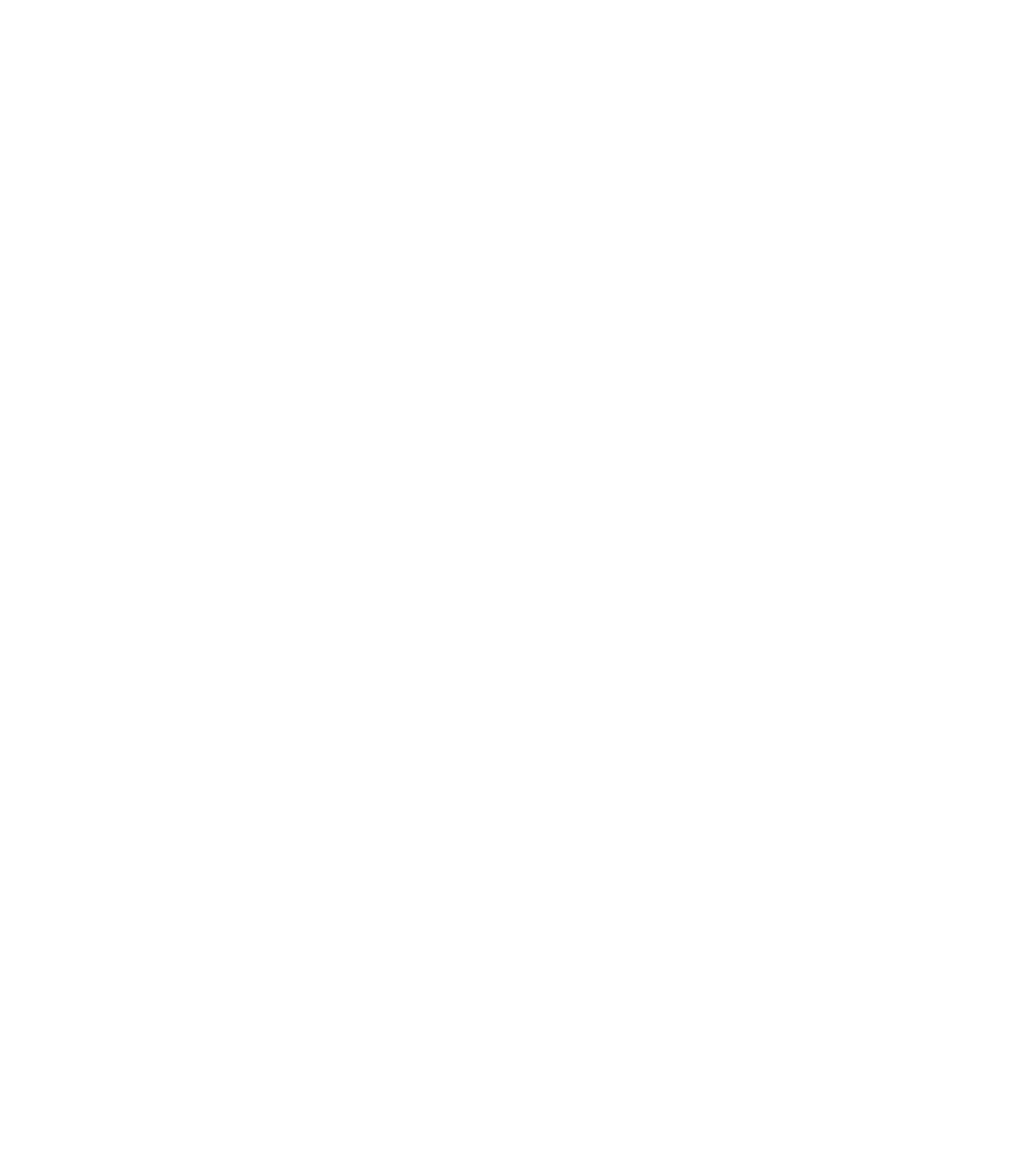
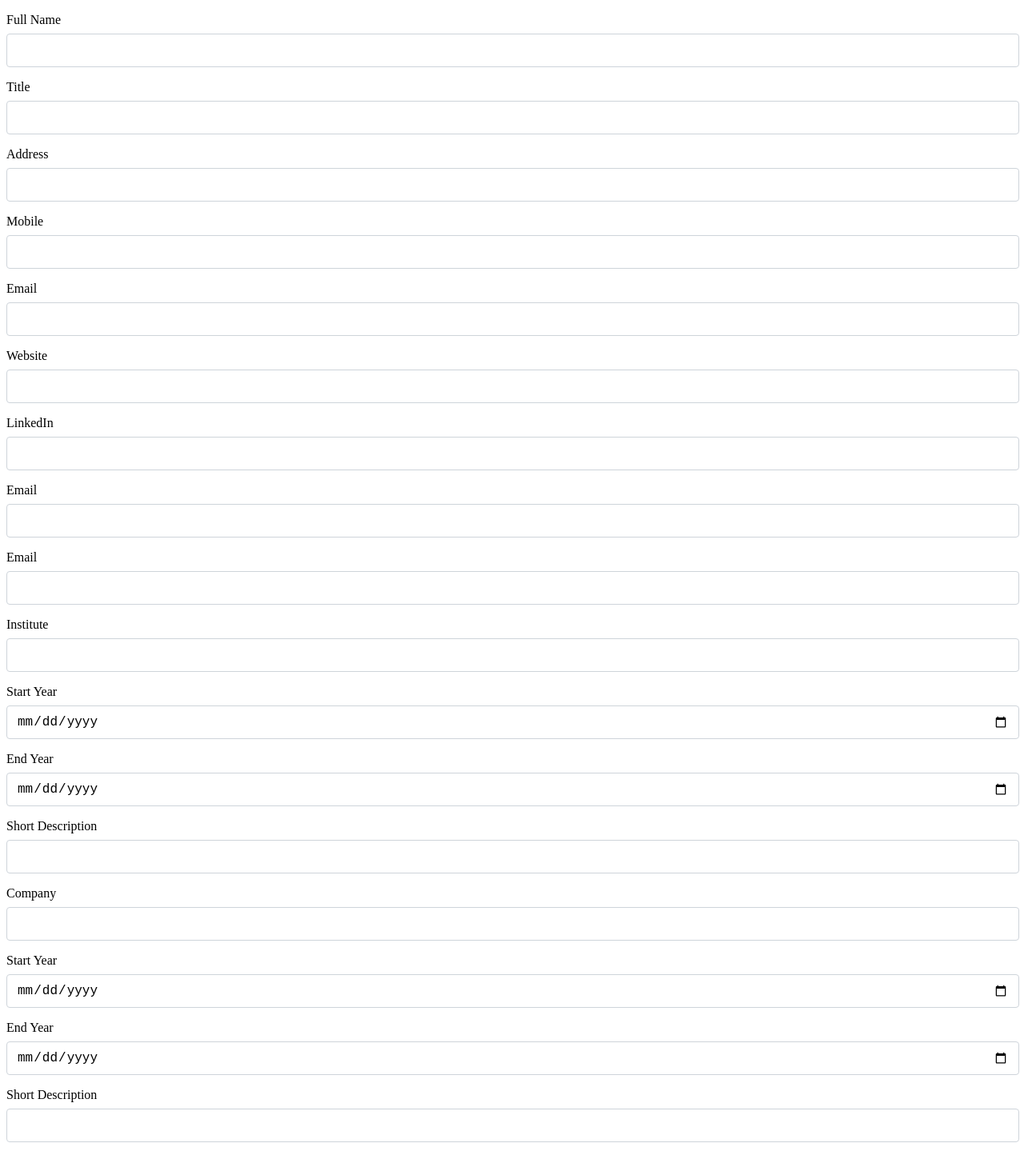
Before and after one commit to sukheja-varun/ngResumeBuilder, an Angular app: page /home in a window 1280 px wide. Before the commit this address led to /. Shown: the whole page at 80% size. Before the commit the page ends 800 px from the top, so only its background shows below. Built offline with nearby package versions, Linux system fonts and the light colour scheme.

Commit message:
created dummy form for filling user data

```diff
--- a/src/app/app-routing.module.ts
+++ b/src/app/app-routing.module.ts
@@ -1,9 +1,13 @@
 import { NgModule } from '@angular/core';
 import { Routes, RouterModule } from '@angular/router';
+
 import { Template1Component } from './template/template1/template1.component';
+import { HomeComponent } from './home/home.component';
 
 const routes: Routes = [
-  { path: 'template1', component: Template1Component }
+  { path: '', redirectTo: '/home', pathMatch: 'full' },
+  { path: 'home', component: HomeComponent },
+  { path: 'template1', component: Template1Component },
 ];
 
 @NgModule({
--- a/src/app/app.module.ts
+++ b/src/app/app.module.ts
@@ -9,6 +9,7 @@
 import { TimelineComponent } from './component/timeline/timeline.component';
 import { FooterComponent } from './component/footer/footer.component';
 import { Template1Component } from './template/template1/template1.component';
+import { HomeComponent } from './home/home.component';
 
 @NgModule({
   declarations: [
@@ -18,7 +19,8 @@
     HobbyComponent,
     TimelineComponent,
     FooterComponent,
-    Template1Component
+    Template1Component,
+    HomeComponent
   ],
   imports: [
     BrowserModule,
--- /dev/null
+++ b/src/app/home/home.component.html
@@ -0,0 +1,92 @@
+<form>
+  <!-- *********** Personal Info *************** -->
+  <!-- Name -->
+  <div class="form-group">
+    <label>Full Name</label>
+    <input class="form-control" type="text" name="fullName" id="fullName" />
+  </div>
+  <!-- Title -->
+  <div class="form-group">
+    <label>Title</label>
+    <input class="form-control" type="text" name="title" id="title" />
+  </div>
+  <!-- Address -->
+  <div class="form-group">
+    <label>Address</label>
+    <input class="form-control" type="text" name="address" id="address" />
+  </div>
+  <!-- Mobile -->
+  <div class="form-group">
+    <label>Mobile</label>
+    <input class="form-control" type="tel" name="mobile" id="monile" />
+  </div>
+  <!-- Email -->
+  <div class="form-group">
+    <label>Email</label>
+    <input class="form-control" type="email" name="email" id="email" />
+  </div>
+  <!-- website -->
+  <div class="form-group">
+    <label>Website</label>
+    <input class="form-control" type="url" name="website" id="website" />
+  </div>
+  <!-- LinkedIn -->
+  <div class="form-group">
+    <label>LinkedIn</label>
+    <input class="form-control" type="url" name="linkedin" id="linkedin" />
+  </div>
+  <!-- Fb -->
+  <div class="form-group">
+    <label>Email</label>
+    <input class="form-control" type="url" name="fb" id="fb" />
+  </div>
+  <!-- Twitter -->
+  <div class="form-group">
+    <label>Email</label>
+    <input class="form-control" type="url" name="twitter" id="twitter" />
+  </div>
+
+  <!-- ************* Education  ****************** -->
+  <!-- Institute -->
+  <div class="form-group">
+    <label>Institute</label>
+    <input class="form-control" type="text" />
+  </div>
+  <!-- Start Year -->
+  <div class="form-group">
+    <label>Start Year</label>
+    <input class="form-control" type="date" />
+  </div>
+  <!-- End Year -->
+  <div class="form-group">
+    <label>End Year</label>
+    <input class="form-control" type="date" />
+  </div>
+  <!-- Short Description -->
+  <div class="form-group">
+    <label>Short Description</label>
+    <input class="form-control" type="text" />
+  </div>
+
+  <!-- ************* Experience  ****************** -->
+  <!-- Company -->
+  <div class="form-group">
+    <label>Company</label>
+    <input class="form-control" type="text" />
+  </div>
+  <!-- Start Year -->
+  <div class="form-group">
+    <label>Start Year</label>
+    <input class="form-control" type="date" />
+  </div>
+  <!-- End Year -->
+  <div class="form-group">
+    <label>End Year</label>
+    <input class="form-control" type="date" />
+  </div>
+  <!-- Short Description -->
+  <div class="form-group">
+    <label>Short Description</label>
+    <input class="form-control" type="text" />
+  </div>
+</form>
--- /dev/null
+++ b/src/app/home/home.component.scss
@@ -0,0 +1,17 @@
+.form-group {
+  margin: 1rem 0;
+  label {
+    display: inline-block;
+    margin-bottom: 0.5rem;
+  }
+  .form-control {
+    display: block;
+    padding: 0.25rem 0.75rem;
+    width: calc(100% - 1.5rem);
+    height: 2rem;
+    font-size: 1rem;
+    line-height: 1.5rem;
+    border-radius: 0.25rem;
+    border: 1px solid #ced4da;
+  }
+}
--- /dev/null
+++ b/src/app/home/home.component.ts
@@ -0,0 +1,15 @@
+import { Component, OnInit } from '@angular/core';
+
+@Component({
+  selector: 'app-home',
+  templateUrl: './home.component.html',
+  styleUrls: ['./home.component.scss']
+})
+export class HomeComponent implements OnInit {
+
+  constructor() { }
+
+  ngOnInit() {
+  }
+
+}
```
Also changed, not shown: 1 other file (tests, documents, lock files or other folders).
